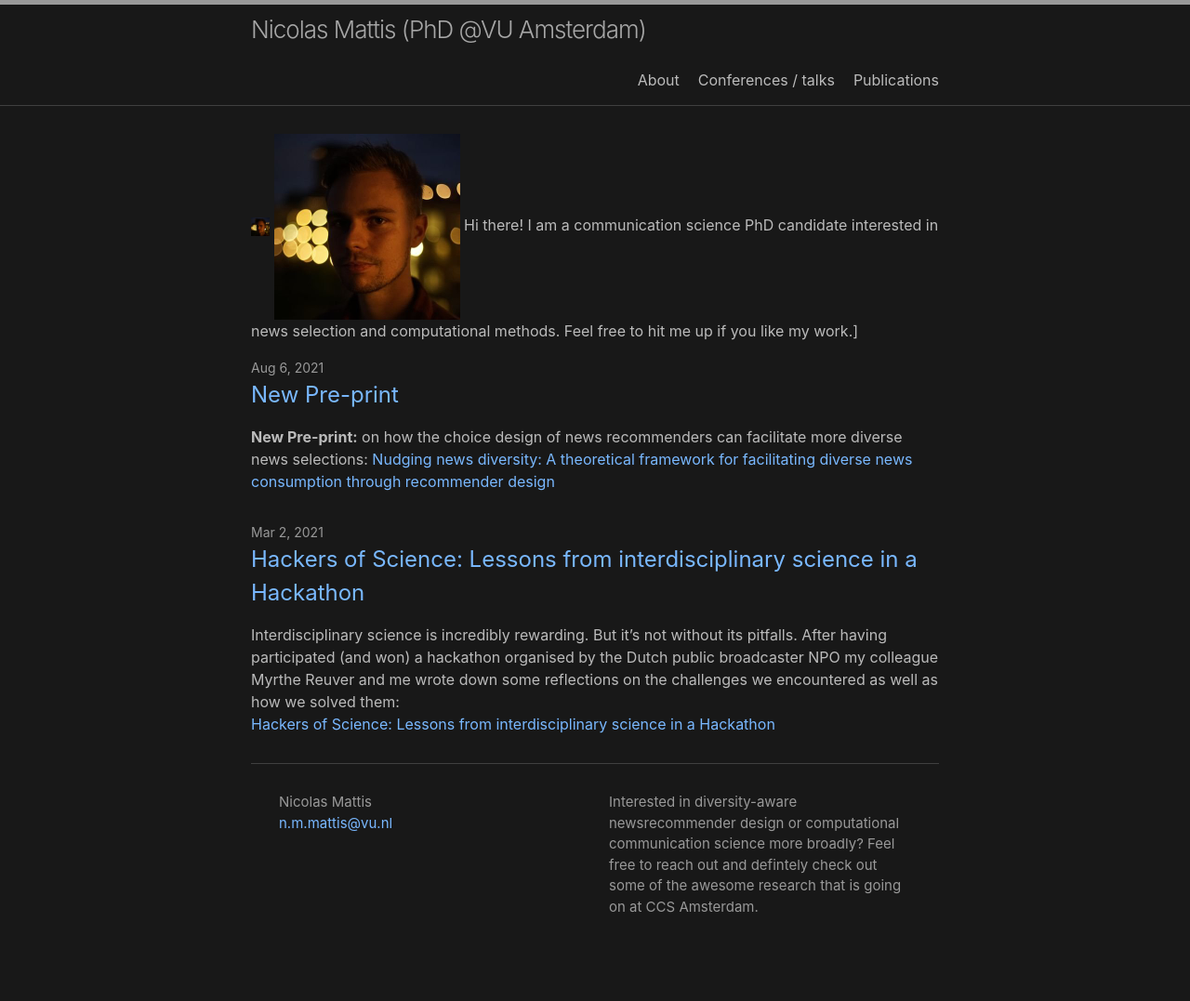
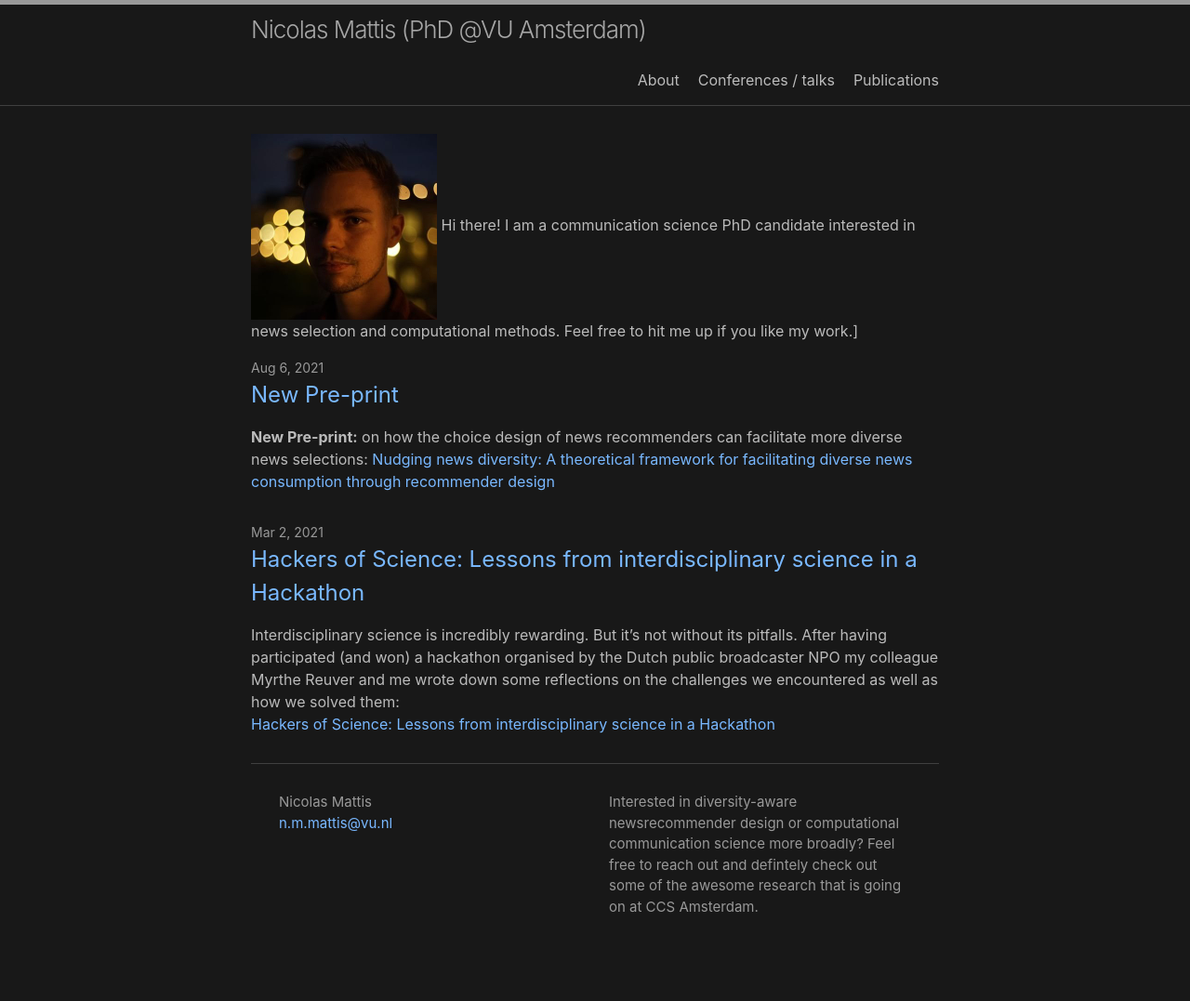
Before and after one commit to nickma101/nickma101.github.io, a Jekyll site: the page built from index.md, in a window 1280 px wide. Shown: the whole page at 93% size. Built offline with Jekyll 4.4.1, drawn with Linux system fonts in a browser that asks for light colours.

Commit message:
Update index.md

```diff
--- a/index.md
+++ b/index.md
@@ -7,6 +7,5 @@
 #
 layout: home
 ---
-<img src="image.jpg" alt="profile" style="width:20px;"/>
 <img src="image.jpg" width="200" height="200" />
 Hi there! I am a communication science PhD candidate interested in news selection and computational methods. Feel free to hit me up if you like my work.]
```
